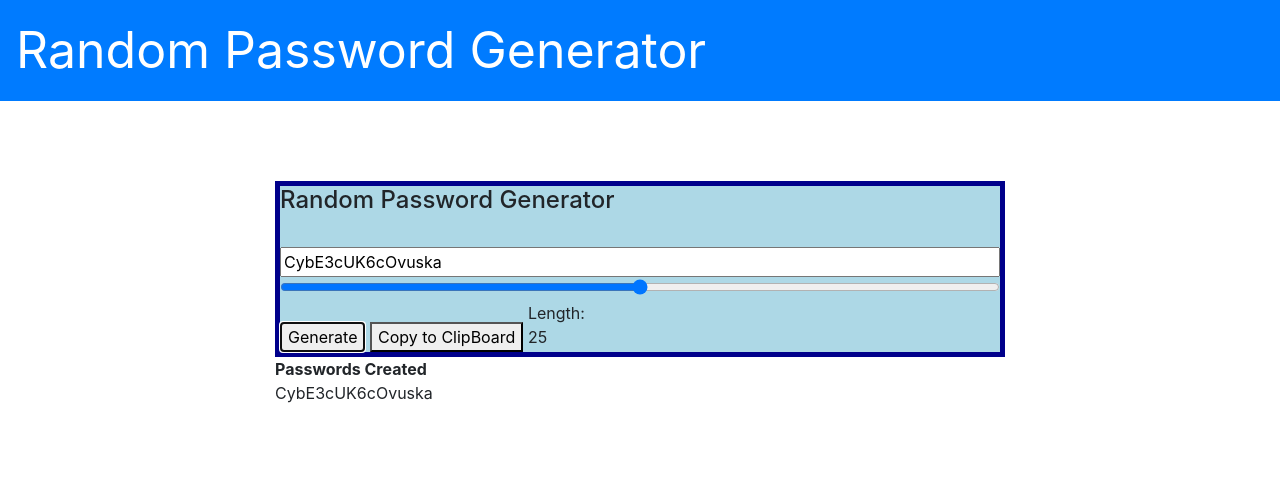
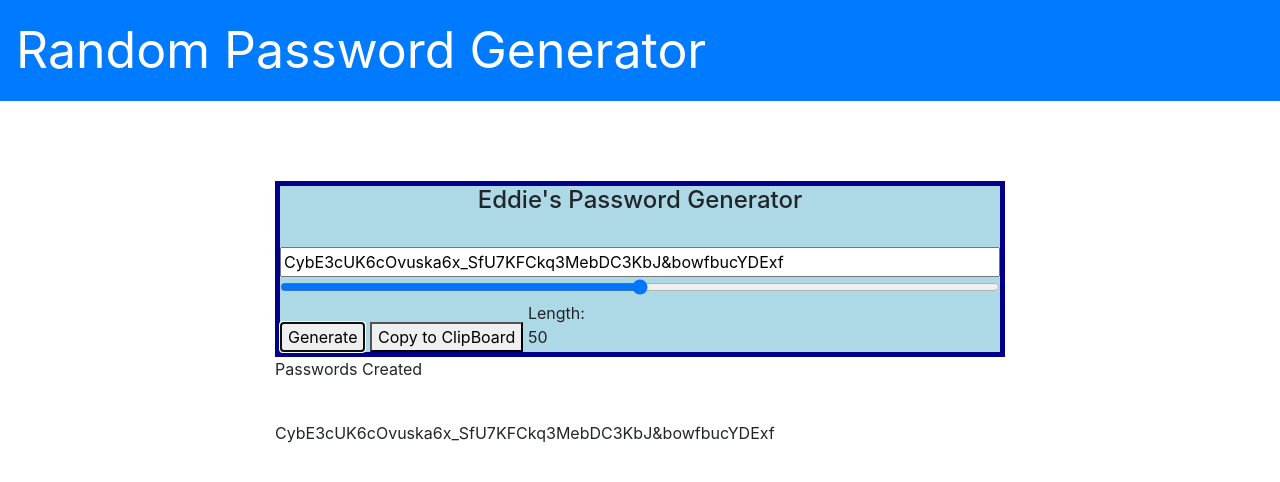
Before and after one commit to es9156967/Homework-3, a plain HTML site: page index.html in a window 1280 px wide. Both pictures are taken after typing "Sample" into the empty fields and a click on the button "Generate". Drawn offline with nearby package versions, Linux system fonts and the light colour scheme.

Commit message:
adding last touches

```diff
--- a/index.html
+++ b/index.html
@@ -20,11 +20,11 @@
         <div class="row">
             <div class="col-lg-8 col-sm-12 mx-auto">
                 <div class="password_generator">
-                    <h4>Random Password Generator</h4>
+                    <h4>Eddie's Password Generator</h4>
                     <br>
                     <input type="text" id="display">
                     <br>
-                    <input type="range" min="0" max="30" name="slider" id="slider">
+                    <input type="range" min="0" max="100" name="slider" id="slider">
                     <br>
                     <button onclick="generate()">Generate</button>
                     <button onclick="clipboard()">Copy to ClipBoard</button>
@@ -33,7 +33,7 @@
                 </div>
 
                 <div class="passwords_generated">
-                    <b>Passwords Created</b>
+                    <p>Passwords Created</p>
                     <br>
                     <div id="last_numbers"></div>
                 </div>
--- a/javascript.js
+++ b/javascript.js
@@ -1,15 +1,15 @@
 //generate random password
 function generate(){
 
-    let complexity = document.getElementById("slider").value;
+    let random = document.getElementById("slider").value;
 
-    let values ="ABCDEFGHIJKLMNOPQURSTUVWXYZabcdefghijklmnopqrstuvwxy1234567890!@#$%^&*()_+";
+    const values ="ABCDEFGHIJKLMNOPQURSTUVWXYZabcdefghijklmnopqrstuvwxy1234567890!@#$%^&*()_+";
 
     let password = "";
 
     //create loop to choose password charcters//
 
-    for(var i=0; i <= complexity; i++){
+    for(var i=0; i <= random; i++){
         password= password + values.charAt(Math.floor(Math.random() * Math.floor(values.length -1)));
     }
 
@@ -22,7 +22,7 @@ function generate(){
 }
 
 
-document.getElementById("length").innerHTML = "Length: 25";
+document.getElementById("length").innerHTML = "Length: 50";
 
 
 document.getElementById("slider").oninput = function(){
--- a/style.css
+++ b/style.css
@@ -26,3 +26,7 @@
 .navbar-brand{
     font-size: 50px;
 }
+
+h4 {
+    text-align: center;
+}
```
